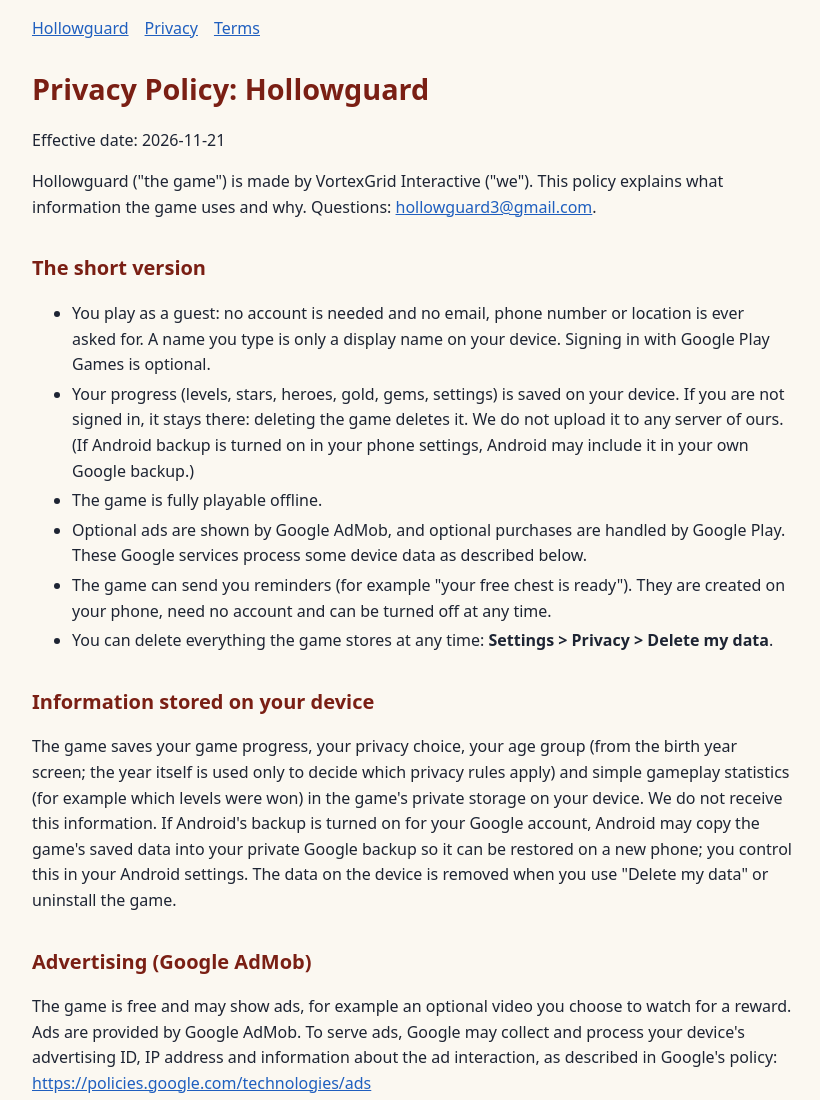
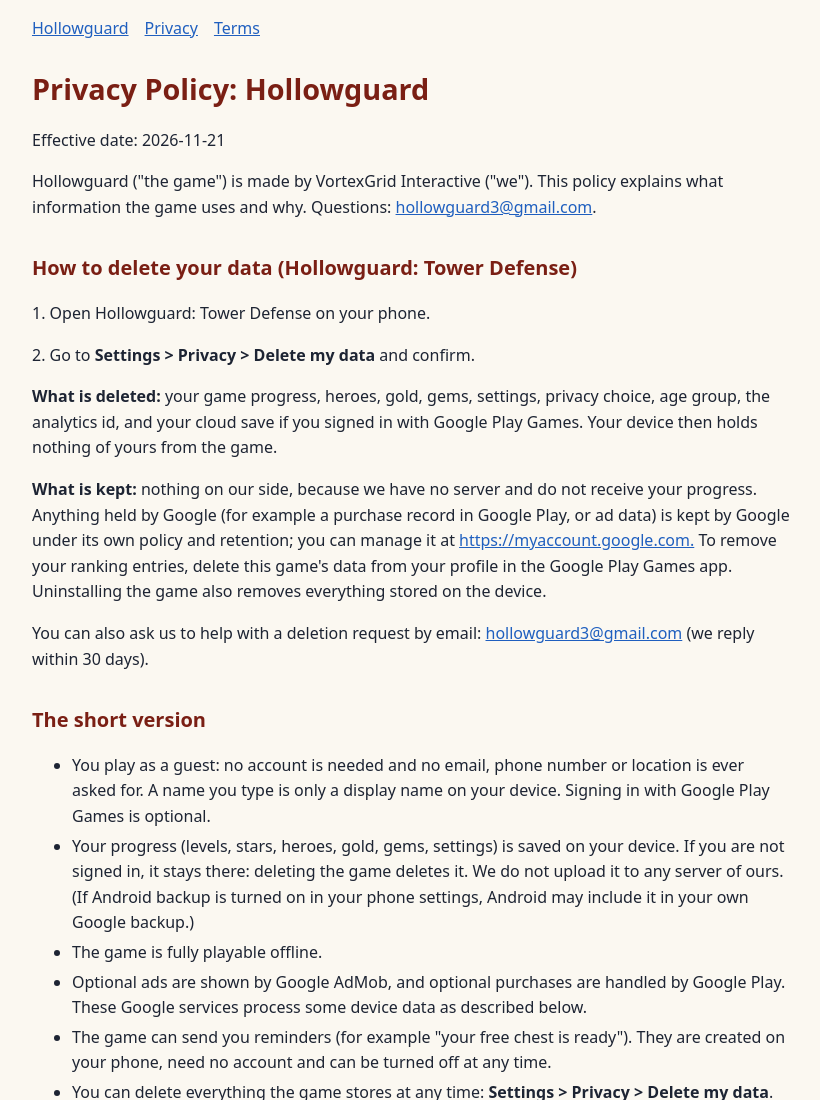
Before and after one commit to devik22/hollowguard, a plain HTML site: page privacy.html in a window 1280 px wide. Shown: the top 1100 px of the page, without its empty margins (228-1048 px from the left). Drawn offline with Linux system fonts and the light colour scheme.

Commit message:
Privacy page: clear 'How to delete your data' section (Play Data safety requirement)

```diff
--- a/privacy.html
+++ b/privacy.html
@@ -8,6 +8,12 @@ a{color:#1f5fbf}li{margin:.25em 0}nav{margin:-8px 0 24px}nav a{margin-right:16px
 <h1>Privacy Policy: Hollowguard</h1>
 <p>Effective date: 2026-11-21</p>
 <p>Hollowguard ("the game") is made by VortexGrid Interactive ("we"). This policy explains what information the game uses and why. Questions: <a href="mailto:hollowguard3@gmail.com">hollowguard3@gmail.com</a>.</p>
+<h2>How to delete your data (Hollowguard: Tower Defense)</h2>
+<p>1. Open Hollowguard: Tower Defense on your phone.</p>
+<p>2. Go to <strong>Settings &gt; Privacy &gt; Delete my data</strong> and confirm.</p>
+<p><strong>What is deleted:</strong> your game progress, heroes, gold, gems, settings, privacy choice, age group, the analytics id, and your cloud save if you signed in with Google Play Games. Your device then holds nothing of yours from the game.</p>
+<p><strong>What is kept:</strong> nothing on our side, because we have no server and do not receive your progress. Anything held by Google (for example a purchase record in Google Play, or ad data) is kept by Google under its own policy and retention; you can manage it at <a href="https://myaccount.google.com.">https://myaccount.google.com.</a> To remove your ranking entries, delete this game's data from your profile in the Google Play Games app. Uninstalling the game also removes everything stored on the device.</p>
+<p>You can also ask us to help with a deletion request by email: <a href="mailto:hollowguard3@gmail.com">hollowguard3@gmail.com</a> (we reply within 30 days).</p>
 <h2>The short version</h2>
 <ul>
 <li>You play as a guest: no account is needed and no email, phone number or location is ever asked for. A name you type is only a display name on your device. Signing in with Google Play Games is optional.</li>
```
